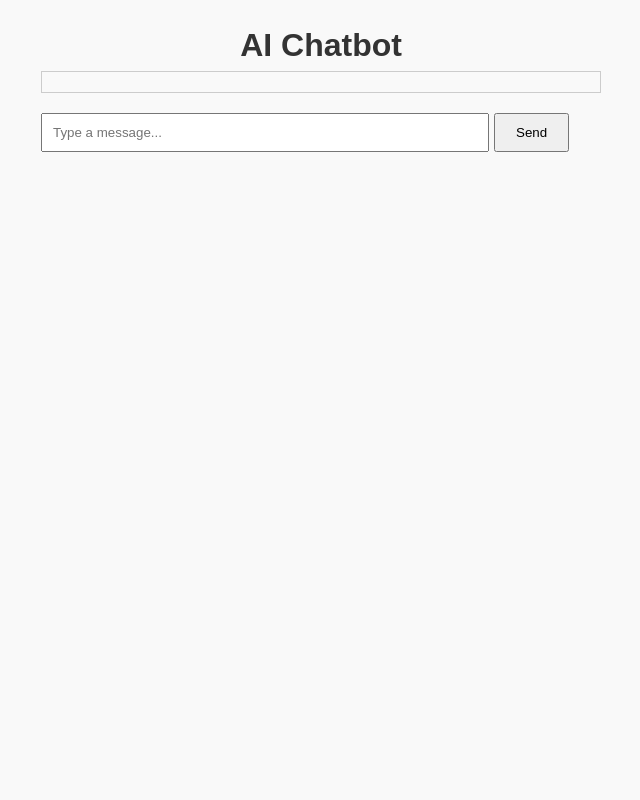
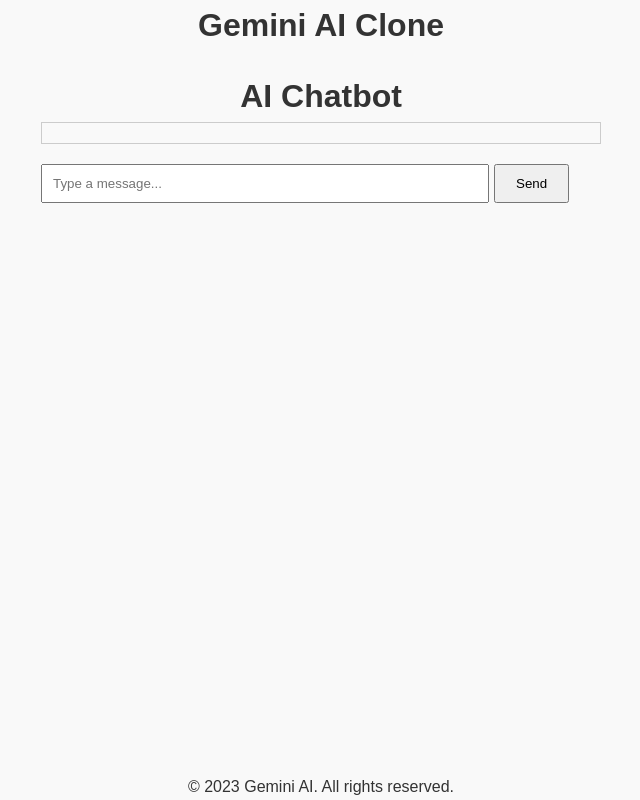
Before and after one commit to iamriyapatel/ChatMate, a React (Vite) app in the folder gemini-chatbot-frontend/: page / in a window 1280 px wide. Shown: the whole page, without its empty margins (319-959 px from the left). Built offline with nearby package versions, Linux system fonts and the light colour scheme.

Commit message:
updated App.jsx

```diff
--- a/gemini-chatbot-frontend/src/App.jsx
+++ b/gemini-chatbot-frontend/src/App.jsx
@@ -1,10 +1,24 @@
+// src/App.jsx
 import React from 'react';
 import Chatbot from './components/chatbot';
 
 function App() {
   return (
-    <div className="App">
-      <Chatbot />
+    <div className="flex flex-col min-h-screen bg-background">
+      {/* Header */}
+      <header className="bg-white shadow-lg p-4 text-center">
+        <h1 className="text-2xl font-bold text-primary">Gemini AI Clone</h1>
+      </header>
+
+      {/* Main Content */}
+      <main className="flex-1 p-6">
+        <Chatbot />
+      </main>
+
+      {/* Footer */}
+      <footer className="bg-white shadow-lg p-4 text-center text-gray-600">
+        <p>© 2023 Gemini AI. All rights reserved.</p>
+      </footer>
     </div>
   );
 }
```
